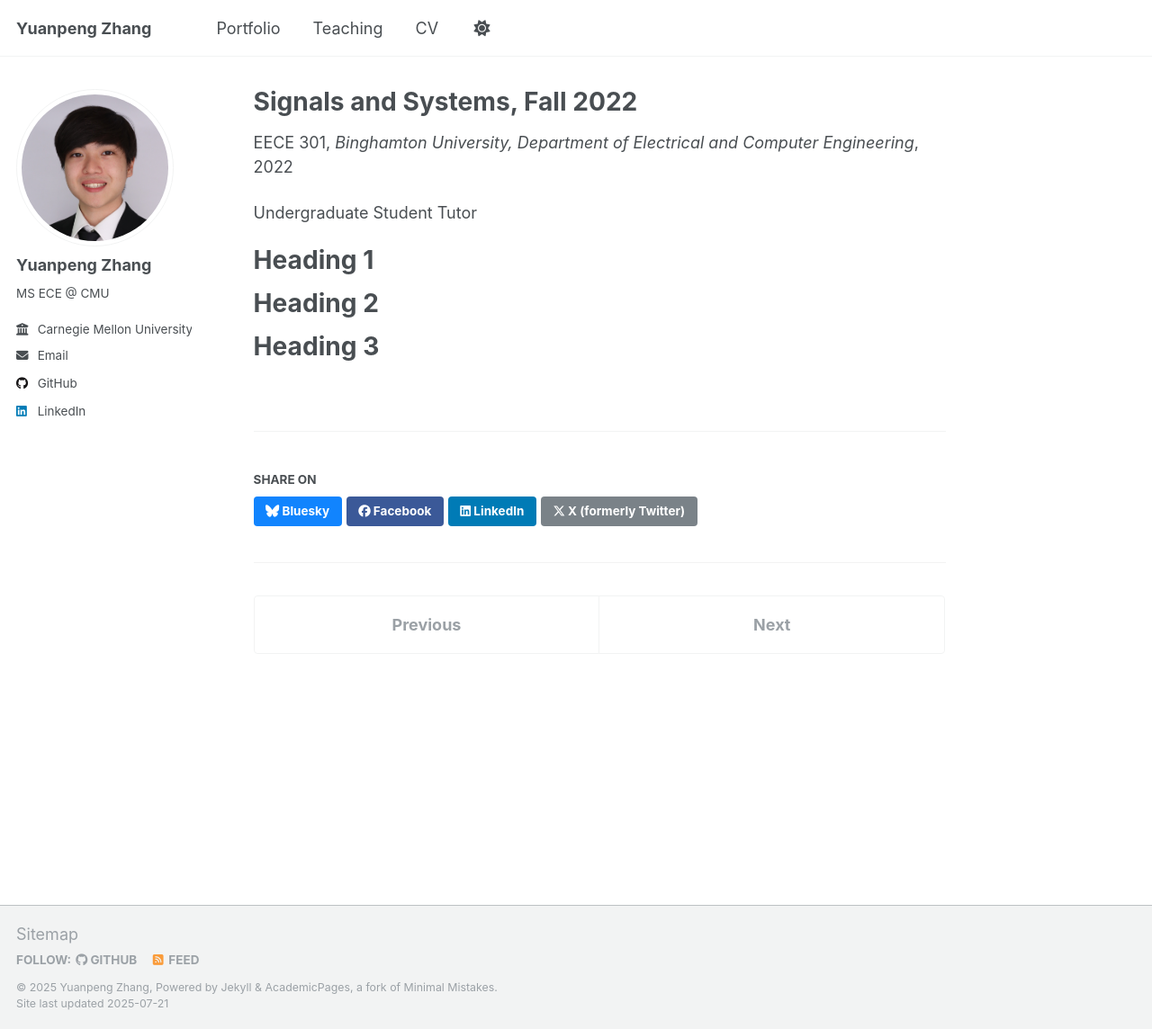
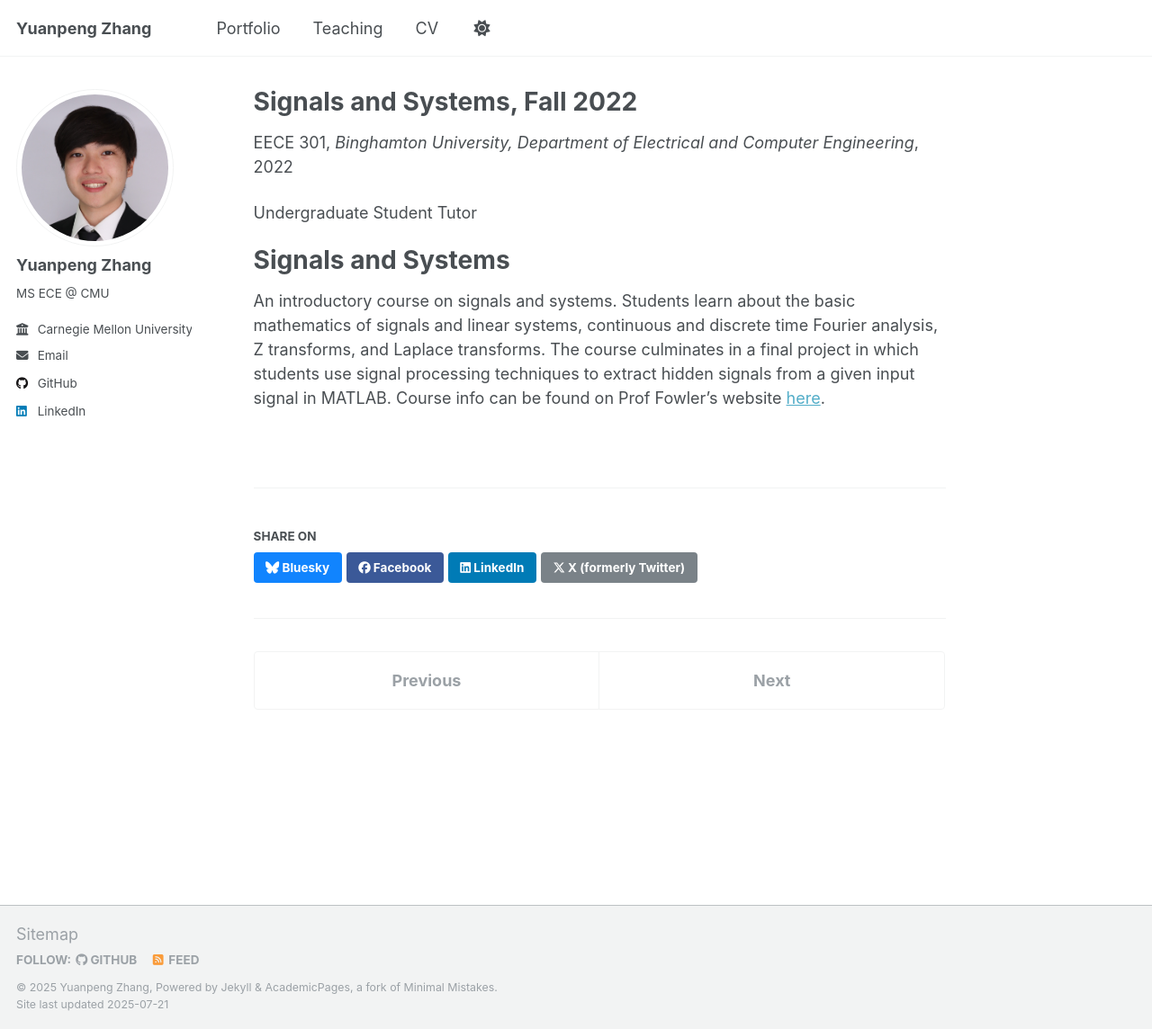
Before and after one commit to yuanpenguin/yuanpenguin.github.io, a Jekyll site: the page built from _teaching/2022-fall-signsys.md, in a window 1280 px wide and 1144 px high. Shown: the whole window at 90% size. Built offline with Jekyll 4.4.1, drawn with Linux system fonts in a browser that asks for light colours; a script that is not in the unit is left out.

Commit message:
Update 2022-fall-signsys.md

```diff
--- a/_teaching/2022-fall-signsys.md
+++ b/_teaching/2022-fall-signsys.md
@@ -10,11 +10,6 @@ location: "Binghamton, NY"
 
 Undergraduate Student Tutor
 
-Heading 1
+Signals and Systems
 ======
-
-Heading 2
-======
-
-Heading 3
-======
+An introductory course on signals and systems. Students learn about the basic mathematics of signals and linear systems, continuous and discrete time Fourier analysis, Z transforms, and Laplace transforms. The course culminates in a final project in which students use signal processing techniques to extract hidden signals from a given input signal in MATLAB. Course info can be found on Prof Fowler's website [here]([https://catalog.binghamton.edu/preview_course_nopop.php?catoid=5&coid=34520](http://www.ws.binghamton.edu/fowler/Fowler%20Personal%20Page/EECE301%20-%20Flipped.htm)).
```
